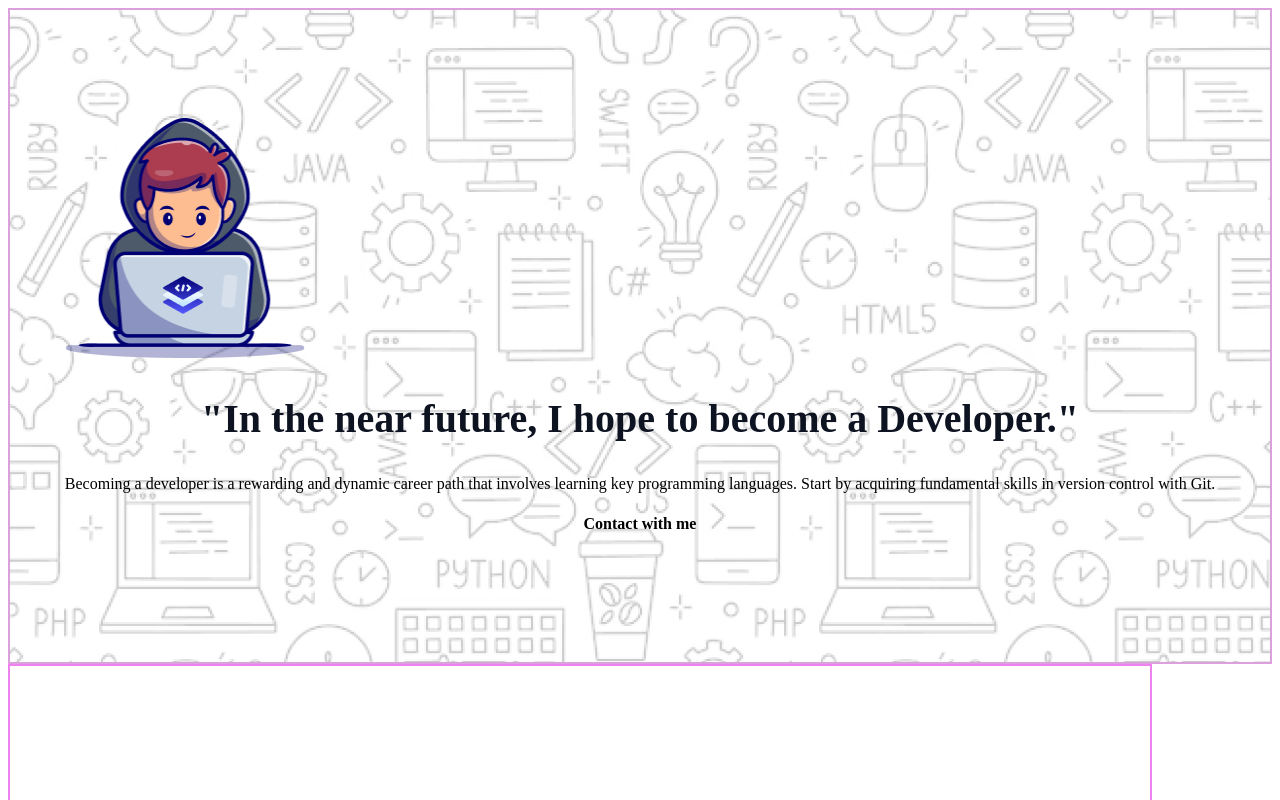
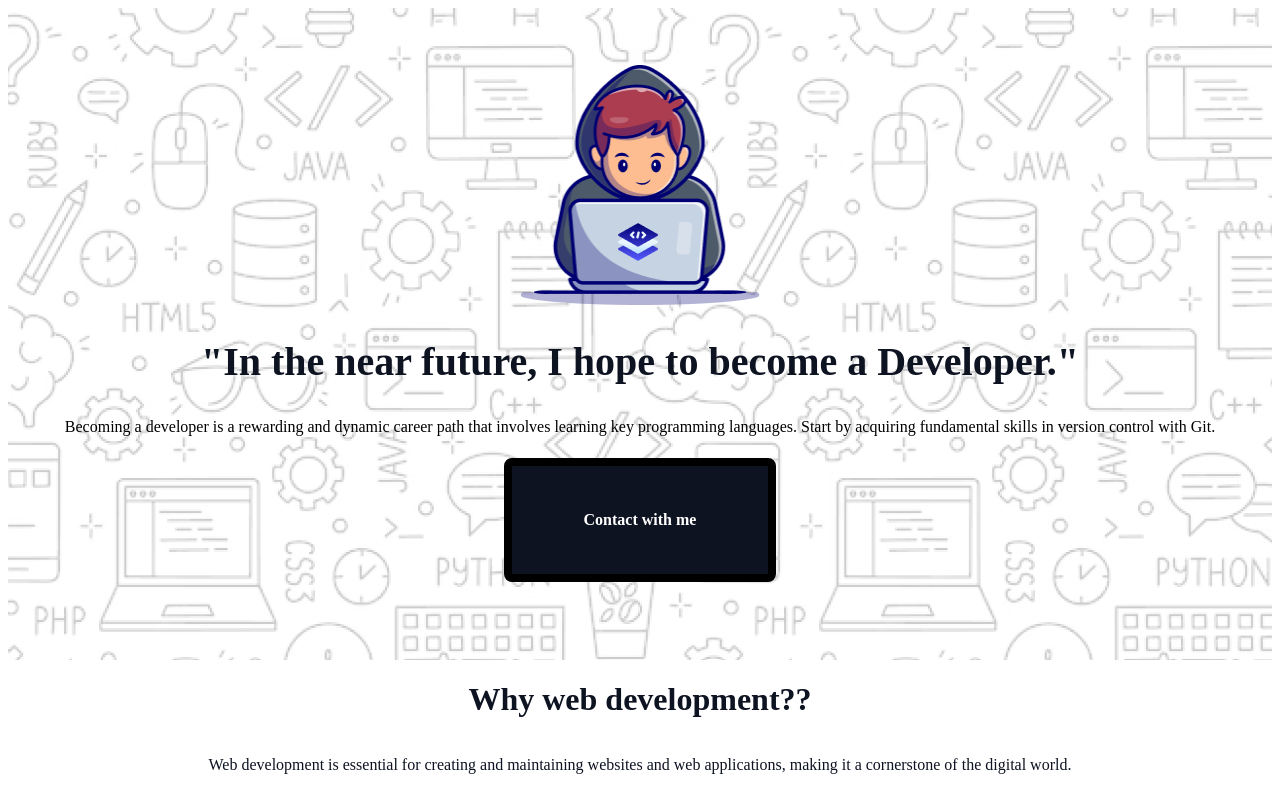
Before and after one commit to TonmoyMonsur/Assignment1, a plain HTML site: page index.html in a window 1280 px wide. Shown: the top 800 px of the page. Drawn offline with Linux system fonts and the light colour scheme; a web font is replaced by a local one.

Commit message:
second section

```diff
--- a/index.html
+++ b/index.html
@@ -10,7 +10,7 @@
     <header>
         <section class="banner-container">
             <div>
-                <img src="Group.png" alt="test" width="240px" height="240px">
+                <img id="image-container" src="Group.png" alt="test" width="240px" height="240px">
                 <h1>"In the near future, I hope to become a Developer."</h1>
                 <p>Becoming a developer is a rewarding and dynamic career path that involves learning key programming languages. Start by acquiring fundamental skills in version control with Git.</p>
                 <h4>Contact with me</h4>
@@ -19,7 +19,11 @@
     </header>
     <main>
         <div class="second-section-container">
-
+            <div class="upper-section">
+                <h1>Why web development??</h1>
+                <p>Web development is essential for creating and maintaining websites and web applications, making it a cornerstone of the digital world.</p>
+            </div>
+            <div class="left-side-container"></div>
         </div>
     </main>
 </body>
--- a/style.css
+++ b/style.css
@@ -7,7 +7,6 @@ body{
 .banner-container{
     max-width: 1440px;
     min-height: 652px;
-    border: 2px solid plum;
     margin: 0 auto;
     background-image: url("Hero-bg.png");
     background-position: center;
@@ -19,9 +18,12 @@ body{
     align-items: center;
 }
 
-img{
-    align-items: center;
+#image-container{
+    display: block;
+    margin-left: auto;
+    margin-right: auto;
 }
+
 .banner-container h1, p, h4{
     text-align: center;
 }
@@ -32,8 +34,47 @@ img{
     font-weight: 800;
 }
 
+.banner-container h4{
+    margin-left: auto;
+    margin-right: auto;
+    width: 208px;
+    height: 66px;
+    border: 8px solid black;
+    padding: 21px 24px 21px 24px;
+    background-color: rgb(13, 19, 33);
+    color: white;
+    display: flex;
+    flex-direction: row;
+    justify-content: center;
+    align-items: center;
+    border-radius: 8px;
+
+}
+
 .second-section-container{
     width: 1140px;
     height: 1393px;
-    border: 2px solid violet;
+    margin: 0 auto;
 }
+.upper-section{
+    display: flex;
+    flex-direction: column;
+    justify-content: center;
+    align-items: center;
+}
+.upper-section h1{
+    color: rgb(13, 19, 33);
+    font-family: Azeret Mono;
+    font-size: 32px;
+    font-weight: 800;
+}
+.upper-section p{
+    color: rgb(13, 19, 33);
+    font-family: Azeret Mono;
+    font-size: 16px;
+    font-weight: 400;
+}
+.left-side-container{
+    width: 50%;
+    height: ;
+}
```
